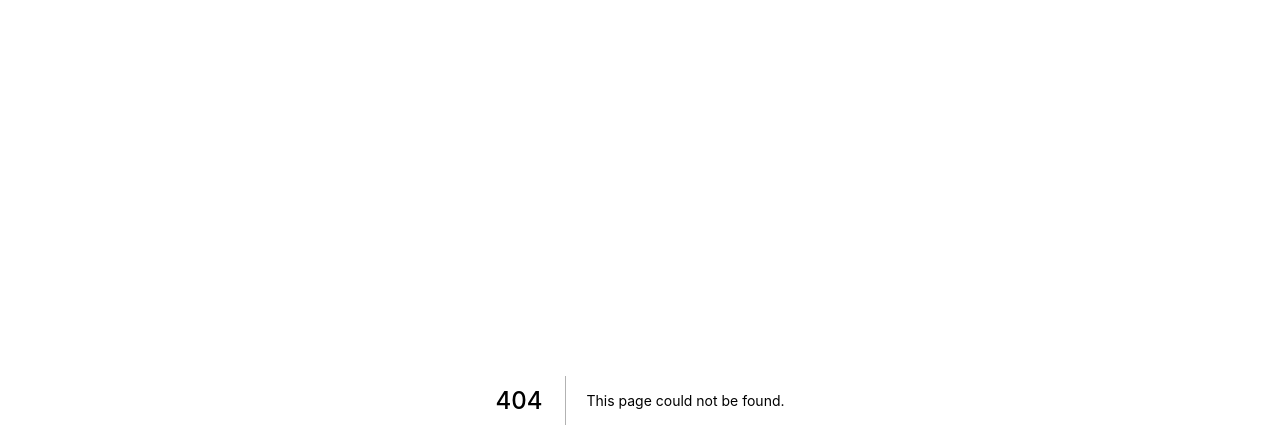
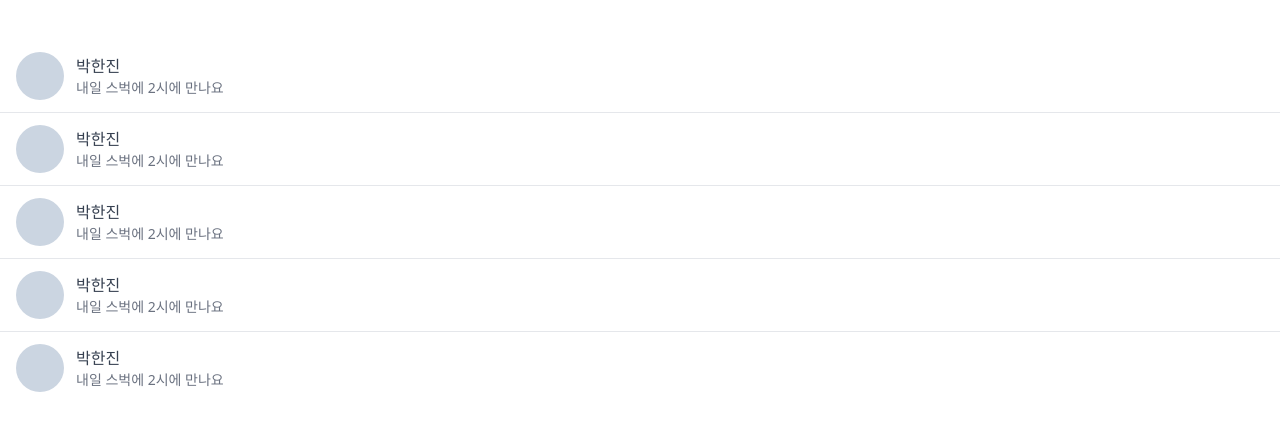
Before and after one commit to phj9020/CarrotMarket, a Next.js app: page /chats in a window 1280 px wide. Before the commit this address had no page. Shown: the top 448 px of the page. Built offline with nearby package versions, Linux system fonts and the light colour scheme.

Commit message:
write & chats page markup

```diff
--- /dev/null
+++ b/pages/chats.tsx
@@ -0,0 +1,19 @@
+import type { NextPage } from 'next';
+
+const Chats: NextPage = () => {
+    return (
+        <div className="py-10 divide-y-[1px]">
+            {[1,1,1,1,1].map((_,i) => (
+                <div key={i} className="flex items-center px-4 py-3 space-x-3 cursor-pointer">
+                <div className="w-12 h-12 rounded-full bg-slate-300" />
+                <div>
+                    <p className="text-gray-700 ">박한진</p>
+                    <p className="text-sm text-gray-500">내일 스벅에 2시에 만나요</p>
+                </div>
+            </div>
+            ))}
+        </div>
+    )
+}
+
+export default Chats;
--- /dev/null
+++ b/pages/community/write.tsx
@@ -0,0 +1,13 @@
+import type { NextPage } from 'next';
+
+const Write : NextPage = () => {
+    return (
+        // react hook form
+        <div className="px-4 py-10">
+            <textarea className="w-full mt-1 border-gray-300 rounded-md shadow-sm resize-none focus:ring-orange-500 focus:border-orange-500 focus:outline-none" rows={4} placeholder="동네 이웃에게 궁금한 질문을 물어보세요" />
+            <button className="w-full px-4 py-2 mt-2 text-sm font-medium text-white bg-orange-500 border border-transparent rounded-md shadow-sm hover:bg-orange-600 focus:ring-2 focus:ring-offset-2 focus:ring-orange-500 focus:outline-none">질문 등록하기</button>
+        </div>
+    )
+}
+
+export default Write;
```
